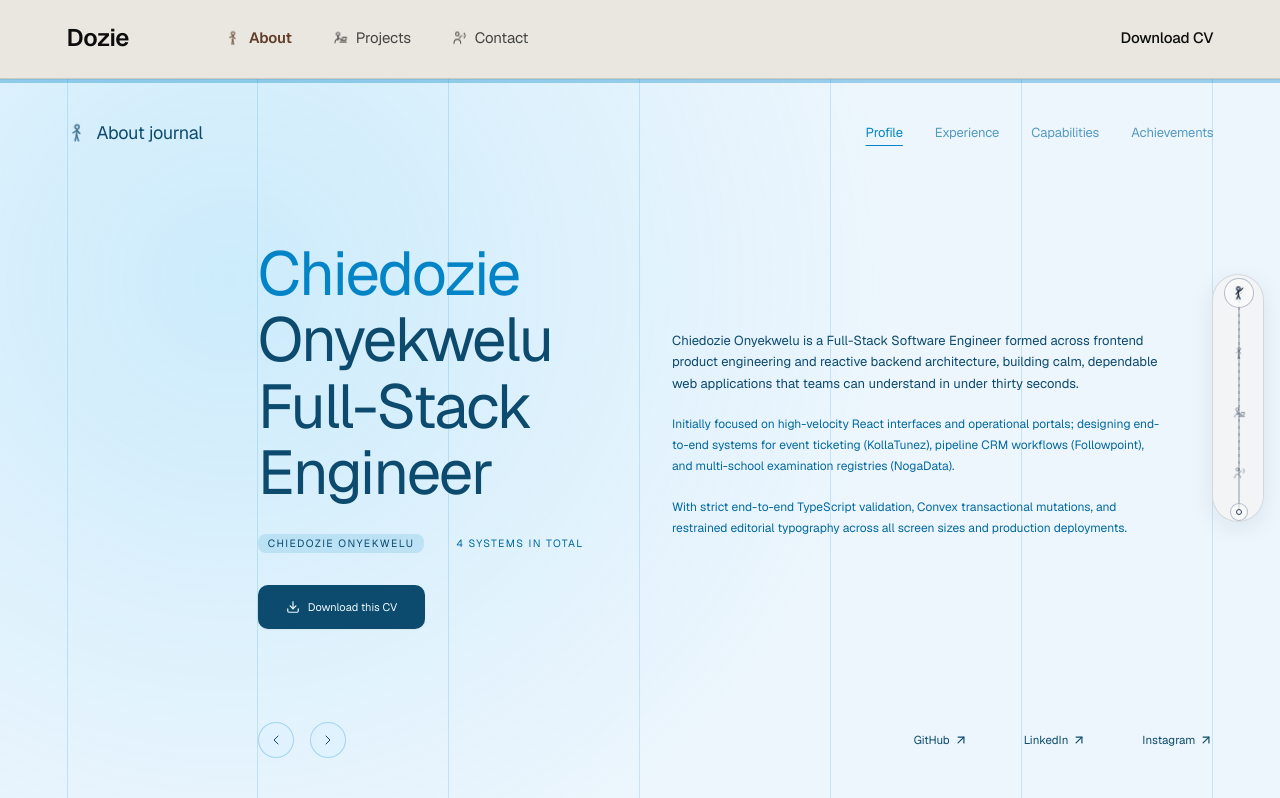
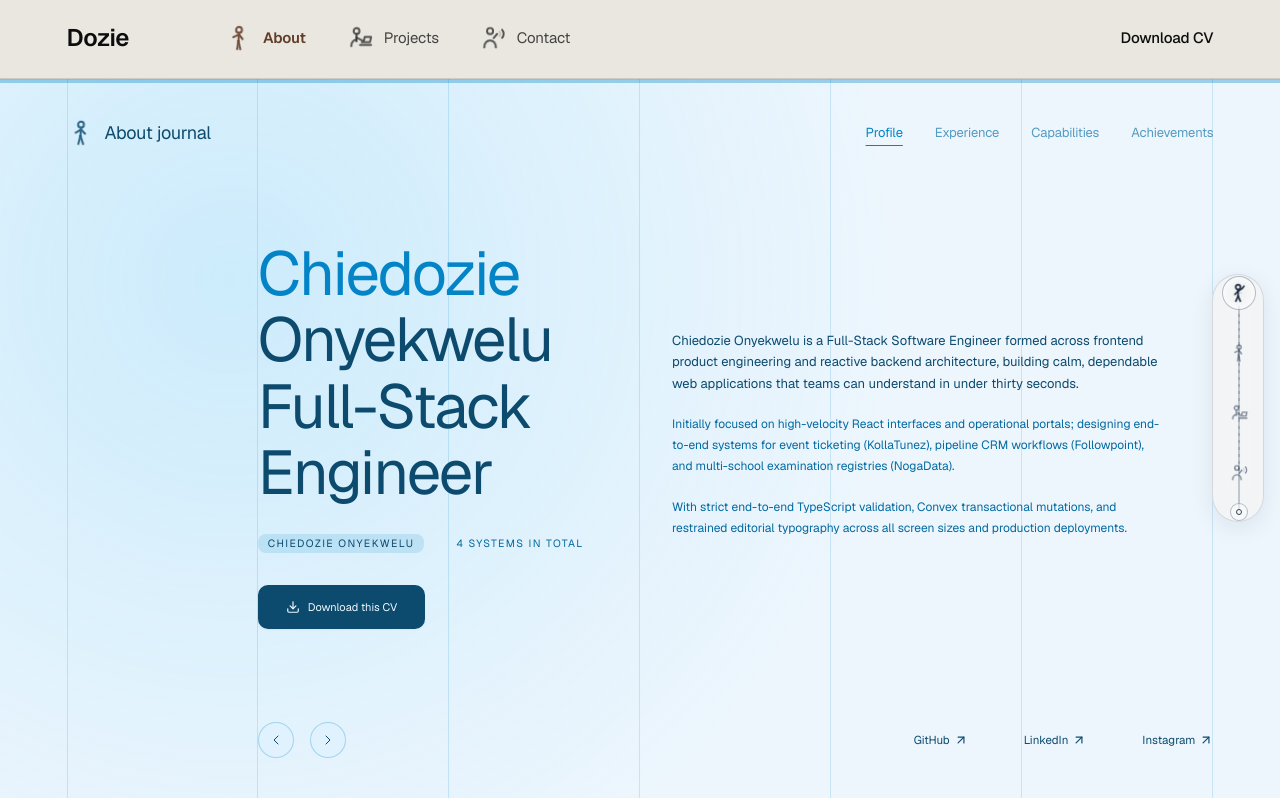
Before and after one commit to chiedozie2468/dozie-portfolio, a Next.js app: page /about in a window 1280 px wide. Shown: the part 3-801 px from the top of the page. Built offline with nearby package versions, Linux system fonts and the light colour scheme; no server answers.

Commit message:
Increase section icon sizes on big screens and align project title directly under Selected projects text

```diff
--- a/components/layout/navbar.tsx
+++ b/components/layout/navbar.tsx
@@ -99,7 +99,7 @@ export function Navbar() {
                         : undefined
                     }
                     className={cn(
-                      "inline-flex items-center gap-2 py-1.5 text-sm tracking-[-0.01em] transition-colors duration-200 focus:outline-none sm:text-[15px]",
+                      "inline-flex items-center gap-2.5 py-1.5 text-sm tracking-[-0.01em] transition-colors duration-200 focus:outline-none sm:text-[15px]",
                       isActive
                         ? "font-semibold text-heading"
                         : "font-normal text-heading/75 hover:text-heading"
@@ -107,7 +107,7 @@ export function Navbar() {
                   >
                     <SectionLineIcon
                       sectionId={link.sectionId}
-                      className="size-4 opacity-85"
+                      className="size-5 shrink-0 opacity-90 sm:size-6 lg:size-7"
                     />
                     <span>{link.label}</span>
                   </Link>
@@ -243,7 +243,7 @@ export function Navbar() {
                   >
                     <SectionLineIcon
                       sectionId={link.sectionId}
-                      className="size-4 opacity-85"
+                      className="size-5.5 shrink-0 opacity-90"
                     />
                     <span>{link.label}</span>
                   </Link>
--- a/components/motion/bubble-rope-scroll.tsx
+++ b/components/motion/bubble-rope-scroll.tsx
@@ -176,7 +176,7 @@ export function BubbleRopeScroll() {
         >
           <SectionLineIcon
             sectionId={activeMeta.id}
-            className="size-3.5 text-slate-700"
+            className="size-4 text-slate-700 lg:size-5"
           />
           <span>{activeMeta.shortLabel}</span>
         </div>
@@ -232,15 +232,15 @@ export function BubbleRopeScroll() {
               onMouseLeave={() => setHoveredIdx(null)}
               aria-label={`Switch to ${sec.shortLabel}`}
               style={{
-                top: ny - 10,
-                left: 26 - 10,
+                top: ny - 12,
+                left: 26 - 12,
               }}
               className={cn(
-                "absolute z-10 flex size-5 cursor-pointer items-center justify-center rounded-full bg-transparent text-slate-700 transition-all duration-300 hover:scale-125",
-                isCurrent ? "opacity-100" : "opacity-55 hover:opacity-95"
+                "absolute z-10 flex size-6 cursor-pointer items-center justify-center rounded-full bg-transparent text-slate-700 transition-all duration-300 hover:scale-125",
+                isCurrent ? "opacity-100" : "opacity-60 hover:opacity-95"
               )}
             >
-              <SectionLineIcon sectionId={sec.id} className="size-3.5" />
+              <SectionLineIcon sectionId={sec.id} className="size-4.5 lg:size-5" />
             </button>
           );
         })}
@@ -257,15 +257,15 @@ export function BubbleRopeScroll() {
           onMouseEnter={() => setHoveredIdx(activeIdx)}
           onMouseLeave={() => setHoveredIdx(null)}
           style={{
-            left: bx - 15,
-            top: by - 15,
+            left: bx - 17,
+            top: by - 17,
             transition: dragging
               ? "none"
               : "top 460ms cubic-bezier(0.34, 1.56, 0.64, 1), left 460ms cubic-bezier(0.34, 1.56, 0.64, 1)",
           }}
-          className="absolute z-20 flex size-[30px] cursor-grab items-center justify-center rounded-full border border-slate-500/45 bg-white/45 text-slate-800 shadow-[inset_0_0_10px_rgba(255,255,255,0.8)] backdrop-blur-md active:cursor-grabbing"
+          className="absolute z-20 flex size-[34px] cursor-grab items-center justify-center rounded-full border border-slate-500/45 bg-white/45 text-slate-800 shadow-[inset_0_0_10px_rgba(255,255,255,0.8)] backdrop-blur-md active:cursor-grabbing"
         >
-          <SectionLineIcon sectionId={activeMeta.id} className="size-4" />
+          <SectionLineIcon sectionId={activeMeta.id} className="size-5 lg:size-5.5" />
         </div>
 
         {/* Bottom Pull-Cord Droplet (transparent & uncolored) */}
--- a/components/sections/about-section.tsx
+++ b/components/sections/about-section.tsx
@@ -227,7 +227,7 @@ export function AboutSection() {
           style={{ color: chapter.accentText }}
           className="inline-flex items-center gap-2.5"
         >
-          <TalkingFaceIcon className="size-5 opacity-80" />
+          <TalkingFaceIcon className="size-5 shrink-0 opacity-85 sm:size-6 lg:size-7" />
           <span className="font-sans text-sm font-normal tracking-[-0.015em] transition-colors duration-300 sm:text-base lg:text-lg">
             About journal
           </span>
--- a/components/sections/contact-section.tsx
+++ b/components/sections/contact-section.tsx
@@ -143,7 +143,7 @@ export function ContactSection() {
       {/* Top Editorial Header Row */}
       <div className="relative z-20 mx-auto flex w-full flex-wrap items-center justify-between gap-4 px-[5.2%]">
         <div className="inline-flex items-center gap-2.5 text-slate-900">
-          <ContactLineIcon className="size-4.5 opacity-80" />
+          <ContactLineIcon className="size-5 shrink-0 opacity-85 sm:size-6 lg:size-7" />
           <span className="font-sans text-sm font-normal tracking-[-0.015em] sm:text-base lg:text-lg">
             Contact studio
           </span>
--- a/components/sections/selected-work-section.tsx
+++ b/components/sections/selected-work-section.tsx
@@ -191,7 +191,7 @@ export function SelectedWorkSection({ projects }: SelectedWorkSectionProps) {
           style={{ color: headingColor }}
           className="inline-flex items-center gap-2.5"
         >
-          <ProjectLineIcon className="size-4.5 opacity-80" />
+          <ProjectLineIcon className="size-5 shrink-0 opacity-85 sm:size-6 lg:size-7" />
           <span className="font-sans text-sm font-normal tracking-[-0.015em] transition-colors duration-300 sm:text-base lg:text-lg">
             Selected projects
           </span>
@@ -237,8 +237,8 @@ export function SelectedWorkSection({ projects }: SelectedWorkSectionProps) {
         ref={stageRef}
         className="relative z-20 my-auto mx-auto grid w-full grid-cols-1 items-center gap-8 px-[5.2%] py-3 lg:grid-cols-6 lg:gap-10 lg:py-6"
       >
-        {/* Columns 1-2 (Left Column): Compact Project Info with generous breathing room before the project screen */}
-        <div className="flex max-w-[390px] flex-col justify-between lg:col-span-2 lg:pr-8 xl:pr-12">
+        {/* Columns 1-2 (Left Column): Starts directly under "Selected projects" where the text started */}
+        <div className="flex max-w-[430px] flex-col justify-between sm:pl-[34px] lg:col-span-2 lg:pl-[38px] lg:pr-6 xl:pr-10">
           <div>
             {/* Clean 3-line Title */}
             <h2
@@ -505,8 +505,8 @@ export function SelectedWorkSection({ projects }: SelectedWorkSectionProps) {
 
       {/* Bottom Row: Left "<  >" Navigation Arrows & Right Project Links */}
       <div className="relative z-20 mx-auto grid w-full grid-cols-2 items-center px-[5.2%] lg:grid-cols-6">
-        {/* Left "<  >" Arrows aligned with the Left Heading */}
-        <div className="flex items-center gap-4 lg:col-span-2">
+        {/* Left "<  >" Arrows aligned with the Left Heading under "Selected projects" */}
+        <div className="flex items-center gap-4 sm:pl-[34px] lg:col-span-2 lg:pl-[38px]">
           <button
             type="button"
             onClick={handlePrev}
```
